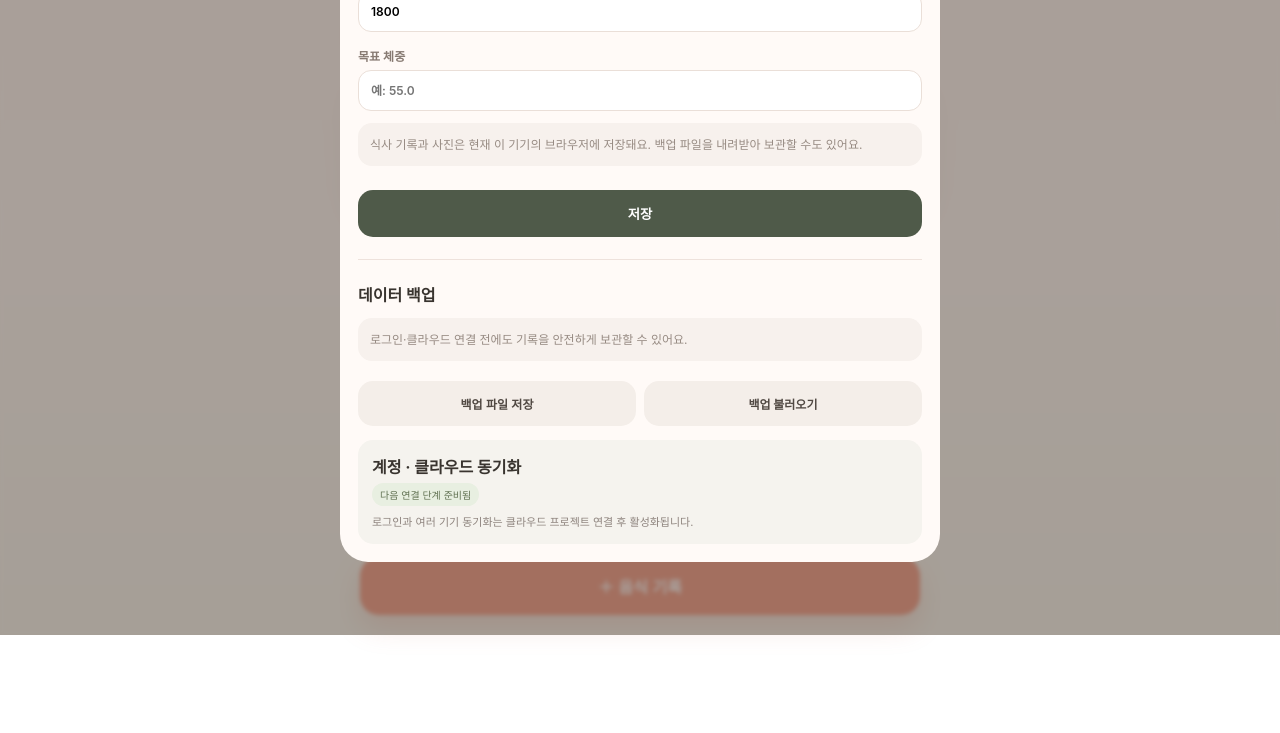
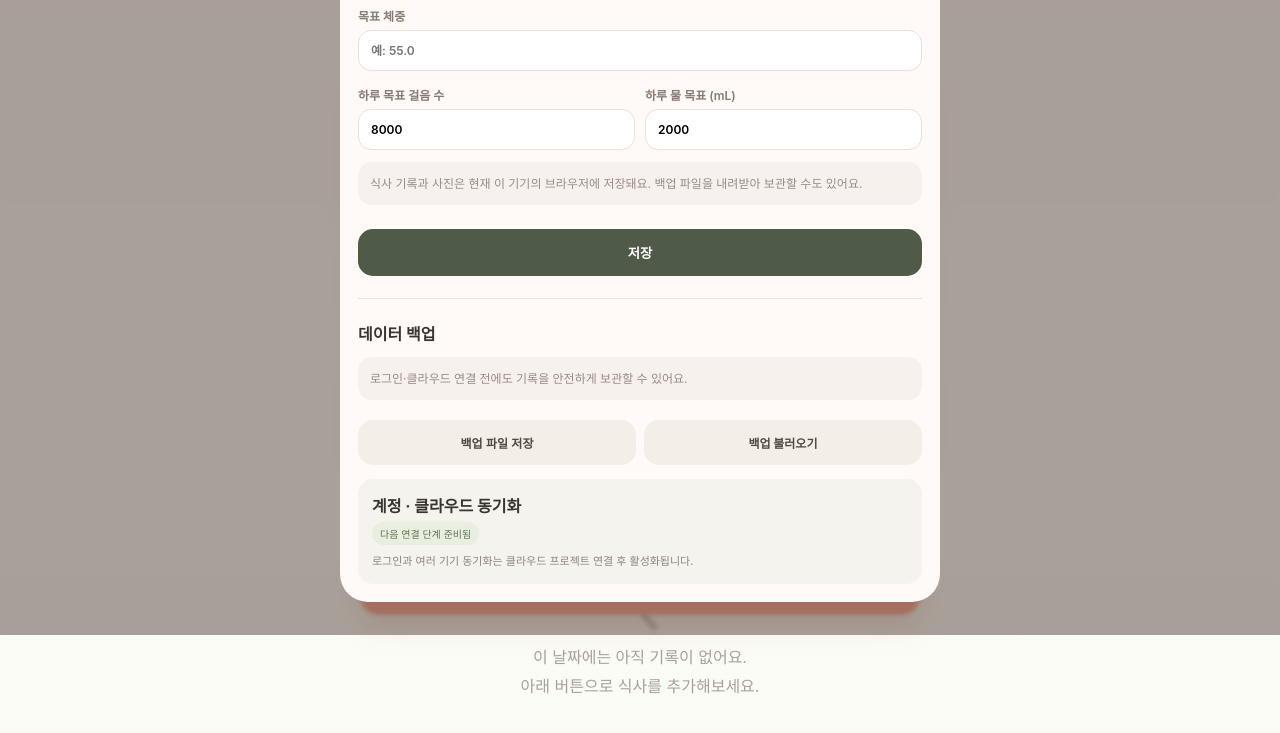
Before and after one commit to som-somss/MealLogAI, a website: page index.html in a window 1280 px wide. Both pictures are taken after a click on the button "⚙︎". Shown: the part 165-898 px from the top of the page. Before the commit the page ends 800 px from the top, so only its background shows below. Drawn offline with Linux system fonts and the light colour scheme.

Commit message:
Add files via upload

```diff
--- a/app.js
+++ b/app.js
@@ -1,6 +1,6 @@
 const $=s=>document.querySelector(s), mealsEl=$('#meals'); let photoData='', editingMealId=null;
 let state=JSON.parse(localStorage.getItem('meallog-state')||'{"goal":1800,"meals":[],"weights":[]}');
-state.meals=state.meals||[]; state.weights=state.weights||[]; state.goal=state.goal||1800; state.targetWeight=state.targetWeight||null;
+state.meals=state.meals||[]; state.weights=state.weights||[]; state.goal=state.goal||1800; state.targetWeight=state.targetWeight||null; state.activity=state.activity||{}; state.stepsGoal=state.stepsGoal||8000; state.waterGoal=state.waterGoal||2000;
 const FOOD_DB=[
 {name:'흰쌀밥',aliases:['밥','쌀밥','공기밥'],calories:130,carbs:28.2,protein:2.7,fat:.3,portions:[['1공기',210],['반공기',105],['100g',100]]},
 {name:'잡곡밥',aliases:['현미밥','잡곡'],calories:145,carbs:30,protein:3.2,fat:1.2,portions:[['1공기',210],['반공기',105],['100g',100]]},
@@ -117,8 +117,19 @@ function render(){
  $('#selectedDateLabel').textContent=dateText(selectedDate);$('#recordDateHint').textContent=selectedDate===localDateKey(new Date())?'':'';
  mealsEl.innerHTML=day.length?'':'<div class="empty">이 날짜에는 아직 기록이 없어요.<br>아래 버튼으로 식사를 추가해보세요.</div>';
  day.forEach(m=>{let c=(m.foods||[]).reduce((a,f)=>a+(+f.calories||0),0),names=(m.foods||[]).map(f=>f.name).join(', '),photo=m.photo?`<div class="mealPhoto"><img src="${m.photo}"></div>`:`<div class="mealNoPhoto"><span class="plateIcon"></span></div>`;let el=document.createElement('article');el.className='meal';el.innerHTML=`${photo}<div><h3>${m.type} · ${new Date(m.time).toLocaleTimeString('ko-KR',{hour:'2-digit',minute:'2-digit'})}</h3><p>${names||'음식 기록'}</p><p><b>${Math.round(c)} kcal</b></p></div><button class="delete">×</button>`;el.onclick=e=>{if(!e.target.closest('.delete'))openMealEditor(m)};el.querySelector('.delete').onclick=e=>{e.stopPropagation();if(confirm('이 기록을 삭제할까요?')){state.meals=state.meals.filter(x=>x.id!==m.id);save()}};mealsEl.appendChild(el)});
- renderCalendar()
+ renderCalendar();renderActivity()
 }
+function activityFor(k){if(!state.activity[k])state.activity[k]={steps:0,water:0,waterHistory:[]};state.activity[k].waterHistory=state.activity[k].waterHistory||[];return state.activity[k]}
+function renderActivity(){
+ let a=activityFor(selectedDate),sg=state.stepsGoal||8000,wg=state.waterGoal||2000,sp=Math.min(100,Math.round((a.steps||0)/sg*100)),wp=Math.min(100,Math.round((a.water||0)/wg*100));
+ $('#stepsToday').textContent=(a.steps||0).toLocaleString();$('#waterToday').textContent=(a.water||0).toLocaleString();$('#stepsGoalText').textContent=sg.toLocaleString();$('#waterGoalText').textContent=wg.toLocaleString();
+ $('#stepsPercent').textContent=`${sp}%`;$('#waterPercent').textContent=`${wp}%`;$('#stepsProgress').style.width=`${sp}%`;$('#waterProgress').style.width=`${wp}%`;$('#activityDateLabel').textContent=selectedDate===localDateKey(new Date())?'오늘':dateText(selectedDate);
+}
+function setSteps(){
+ let a=activityFor(selectedDate),v=prompt('걸음 수를 입력하세요.',a.steps||'');if(v===null)return;v=Math.max(0,Math.round(+v||0));a.steps=v;save();renderActivity()
+}
+function addWater(ml){let a=activityFor(selectedDate);a.waterHistory.push(ml);a.water=(a.water||0)+ml;save();renderActivity()}
+function undoWater(){let a=activityFor(selectedDate),last=a.waterHistory.pop();if(last){a.water=Math.max(0,(a.water||0)-last);save();renderActivity()}}
 function changeDay(n){let d=new Date(selectedDate+"T12:00:00");d.setDate(d.getDate()+n);selectedDate=localDateKey(d);calendarMonth=new Date(d);render()}
 $('#prevDay').onclick=()=>changeDay(-1);$('#nextDay').onclick=()=>changeDay(1);
 $('#dateBtn').onclick=()=>{calendarMonth=new Date(selectedDate+"T12:00:00");$('#calendarPanel').hidden=!$('#calendarPanel').hidden;renderCalendar()};
@@ -134,13 +145,13 @@ document.addEventListener('click',e=>{if(!e.target.closest('.foodNameWrap'))docu
 function setPhotoUI(){let has=!!photoData;$('#preview').hidden=!has;$('#photoText').hidden=has;$('#removePhoto').hidden=!has;$('#analyzeBtn').disabled=!has;if(has)$('#preview').src=photoData}
 function openNewMeal(){editingMealId=null;photoData='';$('#dialogTitle').textContent='음식 기록';$('#saveTop').textContent='저장';$('#photo').value='';$('#mealType').value='아침';$('#mealTime').value=defaultTimeForDate(selectedDate);$('#foods').innerHTML='';addFood();$('#memo').value='';$('#status').textContent='';setPhotoUI();$('#mealDialog').showModal()}
 function openMealEditor(m){editingMealId=m.id;photoData=m.photo||'';$('#dialogTitle').textContent='식사 기록 수정';$('#saveTop').textContent='수정 저장';$('#photo').value='';$('#mealType').value=m.type||'아침';$('#mealTime').value=m.time||defaultTimeForDate(selectedDate);$('#foods').innerHTML='';(m.foods&&m.foods.length?m.foods:[{}]).forEach(addFood);$('#memo').value=m.memo||'';$('#status').textContent='사진과 식사 내용을 수정할 수 있어요.';setPhotoUI();$('#mealDialog').showModal()}
-$('#addBtn').onclick=openNewMeal;
+$('#addBtn').onclick=openNewMeal;$('#editSteps').onclick=setSteps;document.querySelectorAll('[data-water]').forEach(b=>b.onclick=()=>addWater(+b.dataset.water));$('#undoWater').onclick=undoWater;
 $('#cancelBtn').onclick=()=>{editingMealId=null;$('#mealDialog').close()};$('#addFood').onclick=()=>addFood();$('#removePhoto').onclick=()=>{photoData='';$('#photo').value='';setPhotoUI();$('#status').textContent='사진을 삭제했어요. 저장하면 기록에서 제거돼요.'};
 $('#photo').onchange=async e=>{let f=e.target.files[0];if(!f)return;photoData=await resize(f,900,.72);setPhotoUI()};
 function resize(file,max,q){return new Promise(r=>{let im=new Image(),u=URL.createObjectURL(file);im.onload=()=>{let s=Math.min(1,max/Math.max(im.width,im.height)),c=document.createElement('canvas');c.width=im.width*s;c.height=im.height*s;c.getContext('2d').drawImage(im,0,0,c.width,c.height);URL.revokeObjectURL(u);r(c.toDataURL('image/jpeg',q))};im.src=u})}
 $('#analyzeBtn').onclick=async()=>{let b=$('#analyzeBtn');b.disabled=true;$('#status').textContent='AI가 음식을 분석하고 있어요…';try{let res=await fetch('/api/analyze',{method:'POST',headers:{'content-type':'application/json'},body:JSON.stringify({image:photoData})}),data=await res.json();if(!res.ok)throw Error(data.error||'분석 실패');$('#foods').innerHTML='';(data.foods||[]).forEach(addFood);if(!(data.foods||[]).length)addFood();$('#status').textContent='AI 추정 결과예요. 음식과 양을 확인한 뒤 저장하세요.'}catch(e){$('#status').textContent=`AI 분석을 사용할 수 없어요: ${e.message} · 무료 음식 검색은 계속 사용할 수 있어요.`}finally{b.disabled=false}};
 $('#mealForm').onsubmit=e=>{e.preventDefault();let foods=[...document.querySelectorAll('.foodRow')].map(d=>({name:d.querySelector('.name').value||'음식',grams:+d.querySelector('.grams').value||0,calories:+d.querySelector('.calories').value||0,carbs:+d.querySelector('.carbs').value||0,protein:+d.querySelector('.protein').value||0,fat:+d.querySelector('.fat').value||0})).filter(f=>f.name!=='음식'||f.calories||f.grams);let time=$('#mealTime').value||defaultTimeForDate(selectedDate);let meal={id:editingMealId||crypto.randomUUID(),type:$('#mealType').value,time,photo:photoData,foods,memo:$('#memo').value};if(editingMealId){let i=state.meals.findIndex(x=>x.id===editingMealId);if(i>=0)state.meals[i]=meal;else state.meals.push(meal)}else state.meals.push(meal);editingMealId=null;selectedDate=time.slice(0,10);save();$('#mealDialog').close()};
-$('#settingsBtn').onclick=()=>{$('#goalInput').value=state.goal;$('#targetWeightInput').value=state.targetWeight||'';$('#settingsDialog').showModal()};$('#settingsClose').onclick=()=>$('#settingsDialog').close();$('#saveSettings').onclick=()=>{state.goal=+$('#goalInput').value||1800;let tw=+$('#targetWeightInput').value;state.targetWeight=tw>0?tw:null;save();$('#settingsDialog').close()};
+$('#settingsBtn').onclick=()=>{$('#goalInput').value=state.goal;$('#targetWeightInput').value=state.targetWeight||'';$('#stepsGoalInput').value=state.stepsGoal||8000;$('#waterGoalInput').value=state.waterGoal||2000;$('#settingsDialog').showModal()};$('#settingsClose').onclick=()=>$('#settingsDialog').close();$('#saveSettings').onclick=()=>{state.goal=+$('#goalInput').value||1800;let tw=+$('#targetWeightInput').value;state.targetWeight=tw>0?tw:null;state.stepsGoal=+$('#stepsGoalInput').value||8000;state.waterGoal=+$('#waterGoalInput').value||2000;save();$('#settingsDialog').close()};
 let statsDays=7;
 function dayKeyOffset(n){let d=new Date();d.setHours(12,0,0,0);d.setDate(d.getDate()+n);return localDateKey(d)}
 function renderStats(){
@@ -186,6 +197,6 @@ document.querySelectorAll('.periodSwitch button').forEach(b=>b.onclick=()=>{stat
 $('#weightDate').value=localDateKey(new Date());
 $('#saveWeight').onclick=()=>{let date=$('#weightDate').value,val=+$ ('#weightValue').value;if(!date||!val)return alert('날짜와 체중을 입력해주세요.');let ex=state.weights.find(x=>x.date===date);if(ex)ex.value=val;else state.weights.push({date,value:val});save();$('#weightValue').value='';renderWeights()};
 $('#exportData').onclick=()=>{let blob=new Blob([JSON.stringify({...state,exportedAt:new Date().toISOString()},null,2)],{type:'application/json'}),a=document.createElement('a');a.href=URL.createObjectURL(blob);a.download=`MealLogAI-backup-${localDateKey(new Date())}.json`;a.click();setTimeout(()=>URL.revokeObjectURL(a.href),500)};
-$('#importData').onchange=async e=>{let f=e.target.files[0];if(!f)return;try{let data=JSON.parse(await f.text());if(!Array.isArray(data.meals))throw Error();if(confirm('현재 기록을 백업 파일의 내용으로 바꿀까요?')){state={goal:data.goal||1800,targetWeight:data.targetWeight||null,meals:data.meals||[],weights:data.weights||[]};save();alert('백업을 불러왔어요.')}}catch{alert('올바른 MealLogAI 백업 파일이 아니에요.')}e.target.value=''};
+$('#importData').onchange=async e=>{let f=e.target.files[0];if(!f)return;try{let data=JSON.parse(await f.text());if(!Array.isArray(data.meals))throw Error();if(confirm('현재 기록을 백업 파일의 내용으로 바꿀까요?')){state={goal:data.goal||1800,targetWeight:data.targetWeight||null,meals:data.meals||[],weights:data.weights||[],activity:data.activity||{},stepsGoal:data.stepsGoal||8000,waterGoal:data.waterGoal||2000};save();alert('백업을 불러왔어요.')}}catch{alert('올바른 MealLogAI 백업 파일이 아니에요.')}e.target.value=''};
 
 if('serviceWorker'in navigator)navigator.serviceWorker.register('/sw.js');render();
--- a/index.html
+++ b/index.html
@@ -29,6 +29,23 @@
 </div>
 
 <section class="summary"><div class="ring"><strong id="totalCal">0</strong><span>kcal</span></div><div class="summaryText"><p>오늘 섭취량</p><b><span id="remainCal">1800</span> kcal 남음</b><div class="macros"><span class="macro carb">탄수 <b id="carbs">0</b>g</span><span class="macro protein">단백질 <b id="protein">0</b>g</span><span class="macro fat">지방 <b id="fat">0</b>g</span></div></div></section>
+<section class="activityCard">
+<div class="activityHead"><div><small>오늘의 활동</small><b>건강 기록</b></div><span id="activityDateLabel"></span></div>
+<div class="activityGrid">
+<div class="activityItem">
+<div class="activityTitle"><span class="activityIcon">◌</span><div><small>걸음 수</small><b><span id="stepsToday">0</span> 걸음</b></div></div>
+<div class="progress"><i id="stepsProgress"></i></div>
+<div class="activityMeta"><span>목표 <b id="stepsGoalText">8,000</b></span><span id="stepsPercent">0%</span></div>
+<div class="activityActions"><button type="button" id="editSteps">직접 입력</button></div>
+</div>
+<div class="activityItem">
+<div class="activityTitle"><span class="activityIcon waterIcon">◒</span><div><small>물</small><b><span id="waterToday">0</span> mL</b></div></div>
+<div class="progress"><i id="waterProgress"></i></div>
+<div class="activityMeta"><span>목표 <b id="waterGoalText">2,000</b> mL</span><span id="waterPercent">0%</span></div>
+<div class="activityActions waterBtns"><button type="button" data-water="250">+250</button><button type="button" data-water="500">+500</button><button type="button" id="undoWater">되돌리기</button></div>
+</div>
+</div>
+</section>
 <div class="sectionTitle"><b>나의 식사 기록</b><span id="recordDateHint"></span></div>
 <section id="meals"></section><button id="addBtn" class="add"><span>＋</span> 음식 기록</button>
 </div>
@@ -72,7 +89,8 @@
 </form></dialog>
 
 <dialog id="settingsDialog"><form><div class="dialogHead"><button type="button" id="settingsClose">닫기</button><b>설정</b><span></span></div><label>하루 목표 칼로리<input id="goalInput" type="number" min="500" max="6000" step="50"></label>
-<label>목표 체중<input id="targetWeightInput" type="number" min="20" max="300" step="0.1" placeholder="예: 55.0"></label><p class="hint">식사 기록과 사진은 현재 이 기기의 브라우저에 저장돼요. 백업 파일을 내려받아 보관할 수도 있어요.</p><button type="button" id="saveSettings" class="ai">저장</button>
+<label>목표 체중<input id="targetWeightInput" type="number" min="20" max="300" step="0.1" placeholder="예: 55.0"></label>
+<div class="grid"><label>하루 목표 걸음 수<input id="stepsGoalInput" type="number" min="1000" max="100000" step="500" placeholder="8000"></label><label>하루 물 목표 (mL)<input id="waterGoalInput" type="number" min="250" max="10000" step="250" placeholder="2000"></label></div><p class="hint">식사 기록과 사진은 현재 이 기기의 브라우저에 저장돼요. 백업 파일을 내려받아 보관할 수도 있어요.</p><button type="button" id="saveSettings" class="ai">저장</button>
 <div class="settingsDivider"></div>
 <b class="settingsTitle">데이터 백업</b>
 <p class="hint">로그인·클라우드 연결 전에도 기록을 안전하게 보관할 수 있어요.</p>
--- a/style.css
+++ b/style.css
@@ -71,3 +71,11 @@ h1{font-weight:800;letter-spacing:-1.25px}
 .singleWeight{min-height:150px;display:flex;flex-direction:column;align-items:center;justify-content:center;text-align:center;background:#fffaf7;border-radius:16px;padding:22px}
 .singleWeight small{font-size:11px;color:#a5968e}.singleWeight strong{font-size:31px;margin:7px 0;color:#302b28}.singleWeight p{font-size:12px;color:#9b8e87;margin:0}
 .singleGoal{display:flex;gap:10px;align-items:center;margin-top:16px;background:#eef3e9;border-radius:999px;padding:7px 12px;color:#65745b;font-size:11px}.singleGoal b{font-size:11px}
+
+/* Growth v3: steps + water */
+.activityCard{margin:14px 0 20px;background:#fff;border:1px solid #f0e1da;border-radius:23px;padding:16px;box-shadow:0 8px 25px #9d6c5810}
+.activityHead{display:flex;justify-content:space-between;align-items:center;margin-bottom:12px}.activityHead>div{display:flex;flex-direction:column}.activityHead b{font-size:16px;margin-top:2px}.activityHead>span{font-size:10px;color:#a5968e}
+.activityGrid{display:grid;grid-template-columns:1fr 1fr;gap:10px}.activityItem{background:#fffaf7;border:1px solid #f4e7e0;border-radius:18px;padding:13px}.activityTitle{display:flex;gap:9px;align-items:center}.activityTitle>div{display:flex;flex-direction:column}.activityTitle small{font-size:10px}.activityTitle b{font-size:15px;margin-top:2px}.activityIcon{width:34px;height:34px;display:grid;place-items:center;border-radius:50%;background:#eef5e8;color:#70805e;font-size:24px;font-weight:700}.waterIcon{background:#edf6fb;color:#6d9db6}
+.progress{height:7px;background:#f0ece8;border-radius:99px;overflow:hidden;margin:12px 0 6px}.progress i{display:block;height:100%;width:0;background:#f29b83;border-radius:99px;transition:width .2s}.activityItem:nth-child(2) .progress i{background:#8fc8df}
+.activityMeta{display:flex;justify-content:space-between;color:#9b8e87;font-size:9px}.activityActions{margin-top:10px;display:flex;gap:5px}.activityActions button{flex:1;border:0;background:#f3eee9;color:#6f655f;border-radius:10px;padding:8px 5px;font-size:10px;font-weight:700}.waterBtns button:first-child,.waterBtns button:nth-child(2){background:#edf6fb;color:#557f94}
+@media(max-width:440px){.activityGrid{grid-template-columns:1fr}.activityActions button{padding:9px 6px}}
```
